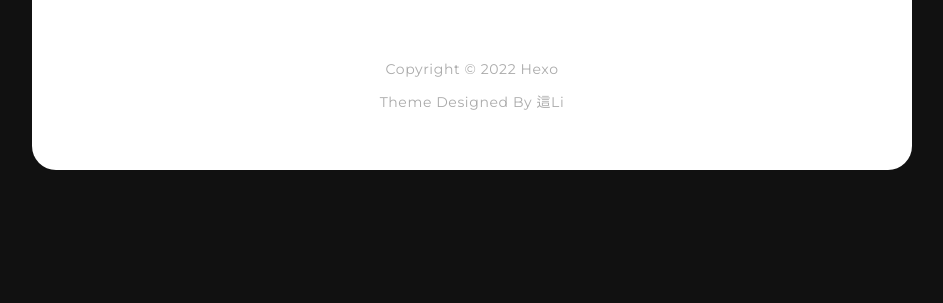
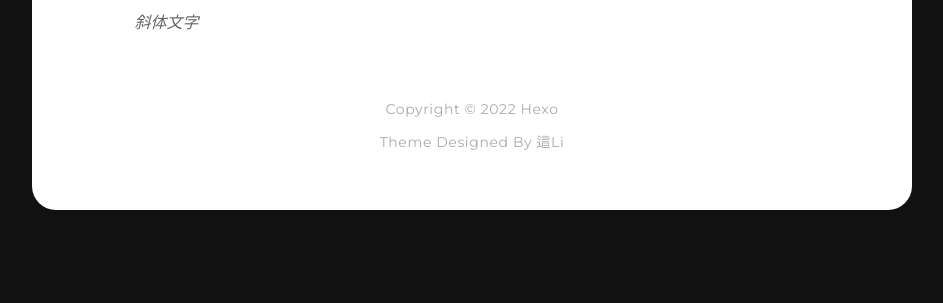
Before and after one commit to Semonlkf/Semonlkf.github.io, a plain HTML site: page 2022/08/21/博客名字/index.html in a window 1280 px wide. Shown: the part 497-800 px from the top of the page, without its empty margins (168-1111 px from the left). Drawn offline with Linux system fonts and the light colour scheme.

Commit message:
Site updated: 2022-08-21 16:19:07

```diff
--- a/2022/08/21/博客名字/index.html
+++ b/2022/08/21/博客名字/index.html
@@ -43,7 +43,8 @@
 
 
     <div class="post-md">
-        <h1 id="哈哈哈哈哈"><a href="#哈哈哈哈哈" class="headerlink" title="哈哈哈哈哈"></a>哈哈哈哈哈</h1>
+        <h1 id="哈哈哈哈哈"><a href="#哈哈哈哈哈" class="headerlink" title="哈哈哈哈哈"></a>哈哈哈哈哈</h1><p><em>斜体文字</em></p>
+
     </div>
 
 </div>
```
Also changed, not shown: index.html (+2 -1 lines).
